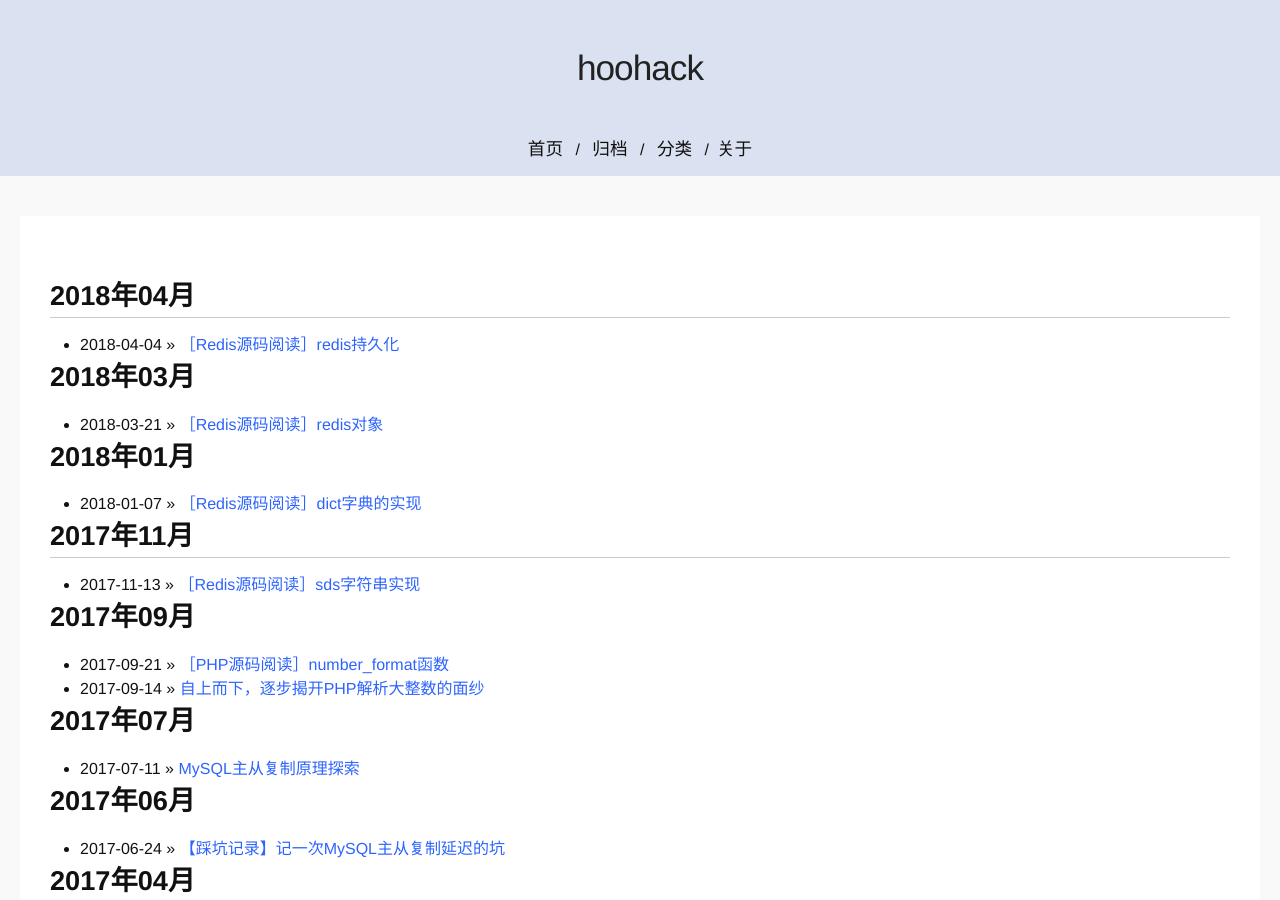
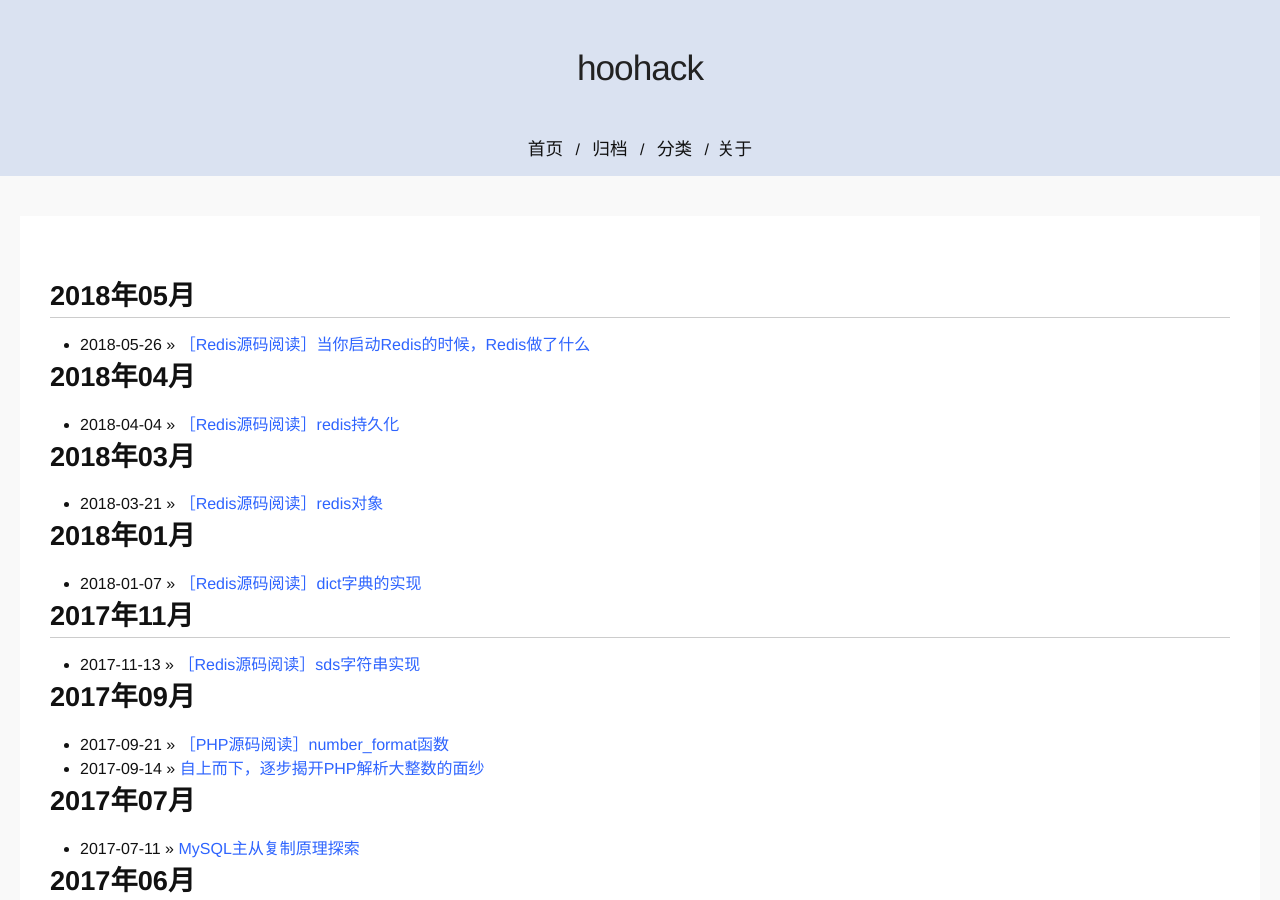
Before and after one commit to hoohack/hoohack.github.io, a Jekyll site: the page built from archives.md, in a window 1280 px wide and 900 px high. Built offline with Jekyll 4.4.1, drawn with Linux system fonts in a browser that asks for light colours; comment, search, counter and statistics services are not loaded; some of the changed lines change nothing that is shown.

Commit message:
new post

```diff
--- a/_config.yml
+++ b/_config.yml
@@ -15,7 +15,7 @@ markdown: kramdown
 permalink: /:year/:month/:day/:title
 
 plugins_dir:
-  - jekyll-sitemap
-  - jekyll-paginate
 
-plugins : [jekyll-paginate]
+gems:
+    - jekyll-sitemap
+    - jekyll-paginate
--- /dev/null
+++ b/_posts/2018/2018-05-26-read-redis-src-how-server-start.md
@@ -0,0 +1,119 @@
+---
+layout: post
+title: "［Redis源码阅读］当你启动Redis的时候，Redis做了什么"
+date: '2018-05-26 10:00:00'
+author: hoohack
+categories: PHP
+excerpt: 'redis,c,源码分析,源码学习,redis源码,redis 4.0源码,redis启动'
+keywords: 'redis,c,源码分析,源码学习,redis源码,redis 4.0源码,redis启动'
+---
+
+直奔主题，当启动Redis的时候，Redis执行了哪些操作？
+
+假设Redis安装在了/usr/local/目录下，那么启动Redis是通过执行`/usr/local/bin/redis-server -c xxx.conf`的方式执行。
+redis-server是一个通过编译server.c文件生成的程序，因此想了解redis是怎么启动的，应该从server.c/main函数入手。
+
+具体代码可见：[server.c](https://github.com/hoohack/read-redis-src/blob/master/redis-4.0/src/server.c)
+
+<!--more-->
+
+阅读main函数，可以知道，整个启动大致分为五个步骤：初始化server结构体、从配置文件夹在加载参数、初始化服务器、载入持久化文件、开始监听事件。
+
+redis用redisServer结构体来保存服务器的属性和信息，在server.c文件中，定义了一个全局服务器变量：
+
+    struct redisServer server;
+
+另外，还定义了一个redis命令表，表里包含了命令以及命令对应的函数：
+
+    struct redisCommand redisCommandTable;
+
+在main函数里，redis先调用initServerConfig函数初始化server结构体。
+
+## 初始化server结构体
+main函数调用initServerConfig函数为server的属性设置一些默认值，比如：
+
+服务器的运行ID
+
+redis使用的默认端口号，是在server.h定义的CONFIG_DEFAULT_SERVER_PORT = 6379
+
+LRU时钟
+
+主从备份相关参数
+
+命令表
+
+慢查询参数
+
+接着会保存当前执行的路径和参数，为之后的服务器重启使用相同的参数做准备：
+
+    server.executable = getAbsolutePath(argv[0]);
+    server.exec_argv = zmalloc(sizeof(char*)*(argc+1));
+    server.exec_argv[argc] = NULL;
+    for (j = 0; j < argc; j++) server.exec_argv[j] = zstrdup(argv[j]);
+
+## 从配置文件加载参数
+redis的启动参数有很多，其中一个是指定配置文件。初始化server结构体后，大部分的属性都会设置到结构体了，但是有部分参数可以通过配置文件重现设置，比如redis的端口号。
+
+初始化完server结构体后，函数会判断是否有指定配置文件，如果有，调用loadServerConfig函数，从配置文件加载相关的配置，把配置文件对应的参数设置到server结构体。
+
+读取配置文件加载参数的流程如下：
+
+> * 1、分割参数项
+> * 2、跳过空行和注释行
+> * 3、逐项检查，如果参数合法，设置配置值到server属性
+
+至此，redisServer大部分属性已经设置好，server还有很多数据结构没有初始化，initServer函数就继续接下来的初始化工作。
+
+## 初始化服务器数据结构
+main函数会调用initServer函数初始化服务器状态，比如：
+
+进程ID
+
+客户端链表
+
+从库链表
+
+为常用值创建共享对象
+
+初始化事件循环器
+
+打开TCP开始监听套接字
+
+创建服务器的数据库，并初始化内部状态
+
+为serverCron定时器创建时间事件定时器
+
+如果开启了AOF，打开AOF文件，之后恢复数据时需要用到
+
+初始化慢查询日志模块
+
+初始化后台IO模块
+
+## 载入持久化文件，还原数据库
+初始化完服务器的状态后，服务器已经处于一个可启动状态，因为redis有持久化特性，服务器还需要加载相应的文件来还原之前数据库的数据。
+判断Redis当前开启了哪种模式，如果是AOF，则通过AOF还原数据库的数据，否则，载入RDB文件，通过RDB文件还原数据库的数据。
+
+## 开始监听事件
+main函数会设置beforeSleep和afterSleep回调函数，然后调用aeMain函数启动事件循环器，开始监听事件。aeMain函数是一个死循环，不断的监听新请求的到来。
+
+    /*
+     * server启动后，main函数的最终步骤，不断地调用beforesleep和aeProcessEvents
+     */
+    void aeMain(aeEventLoop *eventLoop) {
+        eventLoop->stop = 0;
+        while (!eventLoop->stop) {
+            if (eventLoop->beforesleep != NULL)
+                eventLoop->beforesleep(eventLoop);
+            aeProcessEvents(eventLoop, AE_ALL_EVENTS|AE_CALL_AFTER_SLEEP);
+        }
+    }
+
+综上所述，服务器整个启动简化流程图如下：
+
+![redisServer](http://7u2eqw.com1.z0.glb.clouddn.com/redis%E5%90%AF%E5%8A%A8.png)
+
+原创文章，文笔有限，才疏学浅，文中若有不正之处，万望告知。
+
+更多精彩内容，请关注个人公众号。
+
+![](http://7u2eqw.com1.z0.glb.clouddn.com/qrcode_for_gh_4906075ba3ae_258.jpg)
```
